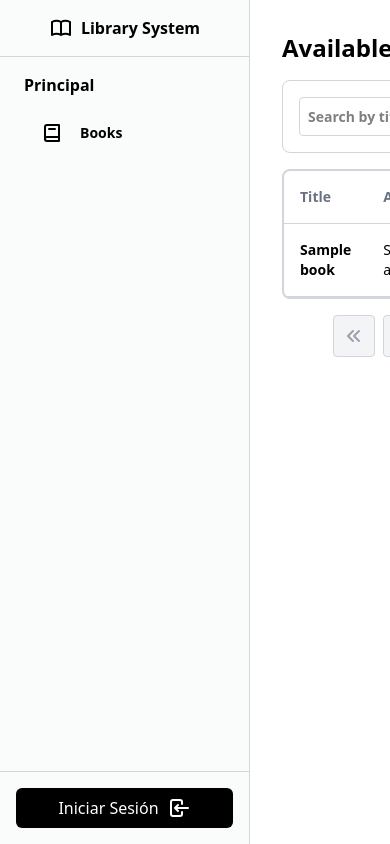
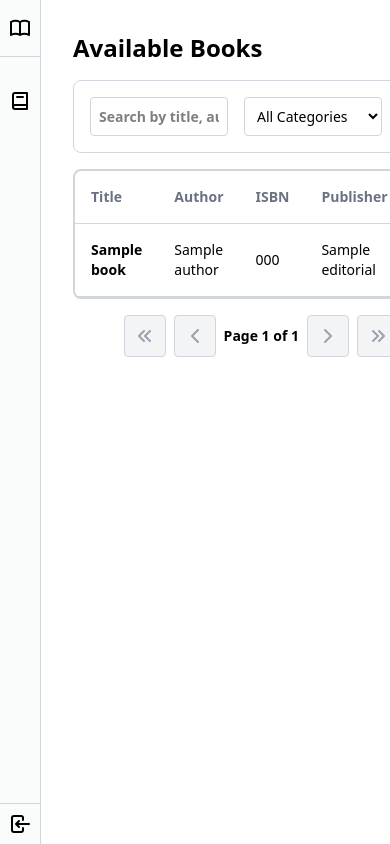
Before and after one commit to DarkMalk/django-gestion-biblioteca, a Django app: page / in a window 390 px wide; the page is wider, and only the part inside the window is pictured. Run offline with Django 5.2, Linux system fonts and the light colour scheme; tables that the repository leaves empty hold one stand-in row (values such as "Sample post").

Commit message:
Refactor aside component for improved responsiveness and accessibility

```diff
--- a/app/templates/components/aside.html
+++ b/app/templates/components/aside.html
@@ -1,52 +1,60 @@
 {% load static %}
-<aside class="min-w-[250px] h-full border-r border-gray-300 bg-gray-100/40 flex flex-col items-center justify-between gap-4">
-  <div class="p-4 flex items-center justify-center border-b border-gray-300 w-full gap-2">
+<aside class="w-12 md:min-w-[250px] h-full border-r border-gray-300 bg-gray-100/40 flex flex-col items-center justify-between gap-4">
+  <div class="w-full max-md:hidden p-4 flex items-center justify-center border-b border-gray-300 gap-2">
     {% include "icons/library_icon.html" %}
     <h1 class="font-bold">Library System</h1>
   </div>
+  <div class="w-full md:hidden py-4 flex items-center justify-center border-b border-gray-300">
+    {% include "icons/library_icon.html" %}
+  </div>
   <div class="w-full h-full flex flex-col gap-4 justify-center items-center">
-    <nav class="w-full h-full flex flex-col items-center justify-start text-center px-6 overflow-y-auto">
+    <nav class="w-full h-full flex flex-col items-center justify-start text-center md:px-6 overflow-y-auto">
       <div class="w-full flex flex-col">
-        <h2 class="font-bold text-start mb-2">Principal</h2>
+        <h2 class="max-md:hidden font-bold text-start mb-2">Principal</h2>
         {% if user.is_authenticated %}
           <a href="{% url "dashboard" %}"
              rel="noopener noreferrer"
-             class="w-full p-4 hover:bg-black/10 rounded flex justify-start items-center gap-4 text-sm font-semibold">
+             title="Ir a pagina principal"
+             class="w-full py-4 md:px-4 hover:bg-black/10 rounded flex justify-center md:justify-start items-center gap-4 text-sm font-semibold">
             {% include "icons/home.html" %}
-            Dashboard
+            <span class="max-md:hidden">Dashboard</span>
           </a>
         {% endif %}
         <a href="{% url "books" %}"
            rel="noopener noreferrer"
-           class="w-full p-4 hover:bg-black/10 rounded flex justify-start items-center gap-4 text-sm font-semibold">
+           title="Ir a pagina de libros"
+           class="w-full py-4 md:px-4 hover:bg-black/10 rounded flex justify-center md:justify-start items-center gap-4 text-sm font-semibold">
           {% include "icons/book.html" %}
-          Books
+          <span class="max-md:hidden">Books</span>
         </a>
         {% if user.is_authenticated %}
           <a href="{% url "loans" %}"
              rel="noopener noreferrer"
-             class="w-full p-4 hover:bg-black/10 rounded flex justify-start items-center gap-4 text-sm font-semibold">
+             title="Ir a pagina de prestamos"
+             class="w-full py-4 md:px-4 hover:bg-black/10 rounded flex justify-center md:justify-start items-center gap-4 text-sm font-semibold">
             {% include "icons/package.html" %}
-            Loans
+            <span class="max-md:hidden">Loans</span>
           </a>
         {% endif %}
       </div>
       {% if user.is_authenticated %}
-        <div class="w-full flex flex-col mt-4">
-          <h2 class="text-start font-bold mb-2">Management</h2>
+        <div class="w-full flex flex-col mt-4 max-md:pt-2 max-md:border-t border-gray-300">
+          <h2 class="max-md:hidden text-start font-bold mb-2">Management</h2>
           <a href="{% url "members" %}"
              rel="noopener noreferrer"
-             class="w-full p-4 hover:bg-black/10 rounded flex justify-start items-center gap-4 text-sm font-semibold">
+             title="Ir a pagina de miembros"
+             class="w-full py-4 md:px-4 hover:bg-black/10 rounded flex justify-center md:justify-start items-center gap-4 text-sm font-semibold">
             {% include "icons/users.html" %}
-            Members
+            <span class="max-md:hidden">Members</span>
           </a>
         </div>
       {% endif %}
     </nav>
   </div>
   {% if user.is_authenticated %}
-    <div class="w-full h-fit border-t border-gray-300 p-4 flex flex-row items-center justify-center gap-2">
-      <div id="user" class="w-full flex flex-row gap-2 items-center">
+    <div class="w-full h-fit border-t border-gray-300 md:p-4 flex flex-row items-center justify-center gap-2">
+      <div id="user"
+           class="max-md:hidden w-full flex flex-row gap-2 items-center">
         <div class="flex flex-col w-full">
           <h2 class="font-bold text-sm">{{ user.first_name }} {{ user.last_name }}</h2>
           <h3 class="text-sm text-black/40">@{{ user.username }}</h3>
@@ -59,11 +67,11 @@
       </a>
     </div>
   {% else %}
-    <div class="w-full h-fit border-t border-gray-300 p-4 flex flex-row items-center justify-center gap-2">
+    <div class="w-full h-fit border-t border-gray-300 md:p-4 flex flex-row items-center justify-center gap-2">
       <a href="{% url 'login' %}"
          title="Ir a pagina para iniciar sesión"
-         class="w-full p-2 text-center rounded-md bg-black text-white hover:bg-black/90 transition-all flex flex-row items-center justify-center gap-2">
-        Iniciar Sesión
+         class="w-full p-2 text-center rounded-md md:bg-black md:text-white md:hover:bg-black/90 transition-all flex flex-row items-center justify-center gap-2">
+        <span class="max-md:hidden">Iniciar Sesión</span>
         {% include "icons/login.html" %}
       </a>
     </div>
```
